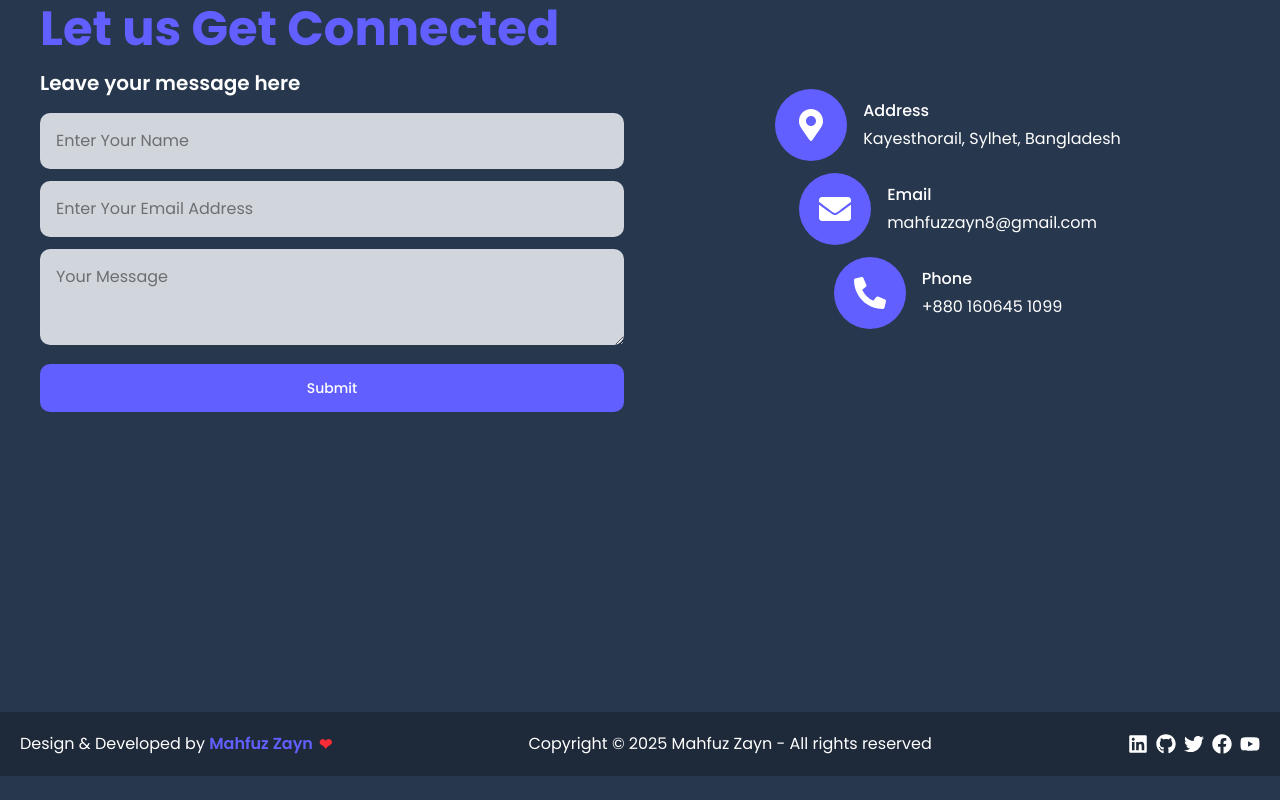
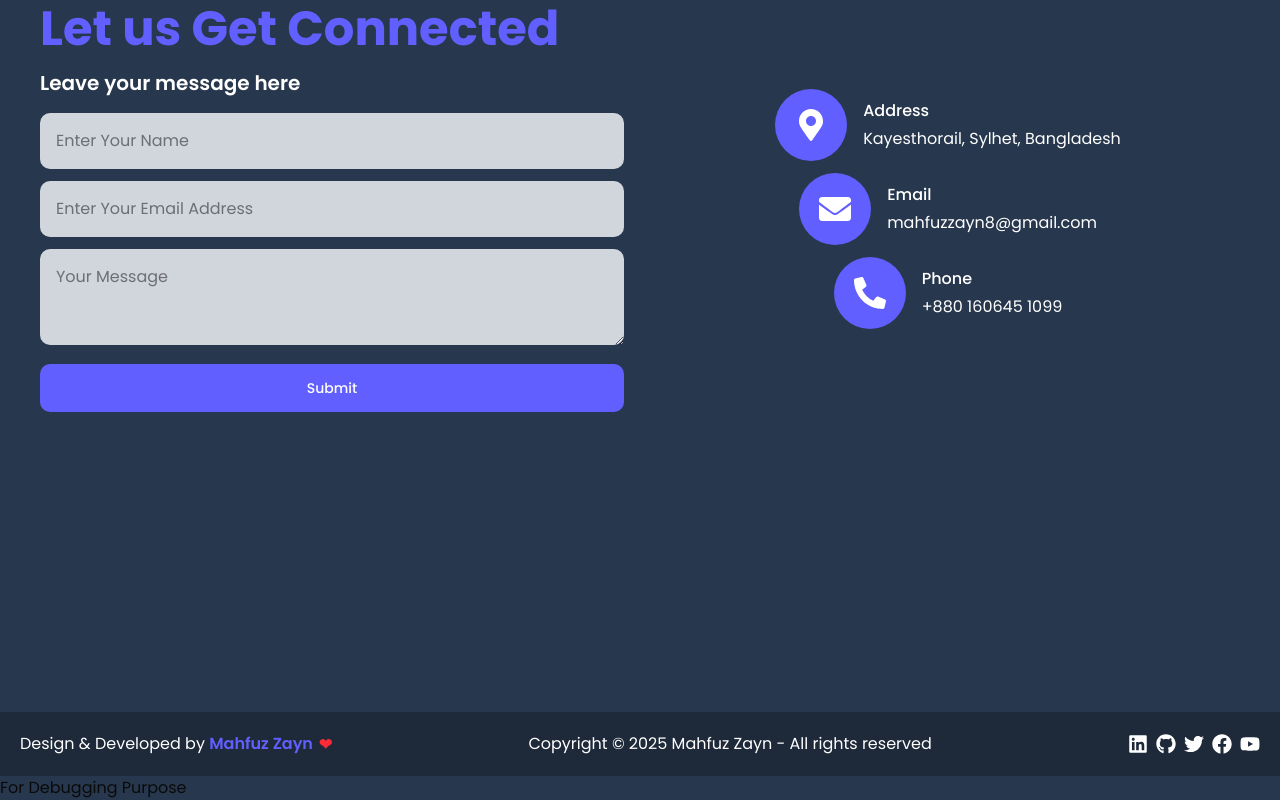
Before and after one commit to mahfuzzayn/mahfuzzayn-portfolio, a Next.js app: page /contact in a window 1280 px wide. Shown: the part 201-1001 px from the top of the page. Before the commit the page ends 977 px from the top, so only its background shows below. Built offline with nearby package versions, Linux system fonts and the light colour scheme.

Commit message:
Added Bug Layer Security

```diff
--- a/src/app/layout.tsx
+++ b/src/app/layout.tsx
@@ -40,6 +40,7 @@ export default function RootLayout({
                     <NavBar />
                     {children}
                     <Footer />
+                    <h1>For Debugging Purpose</h1>
                 </main>
                 <Toaster richColors />
             </body>
```
